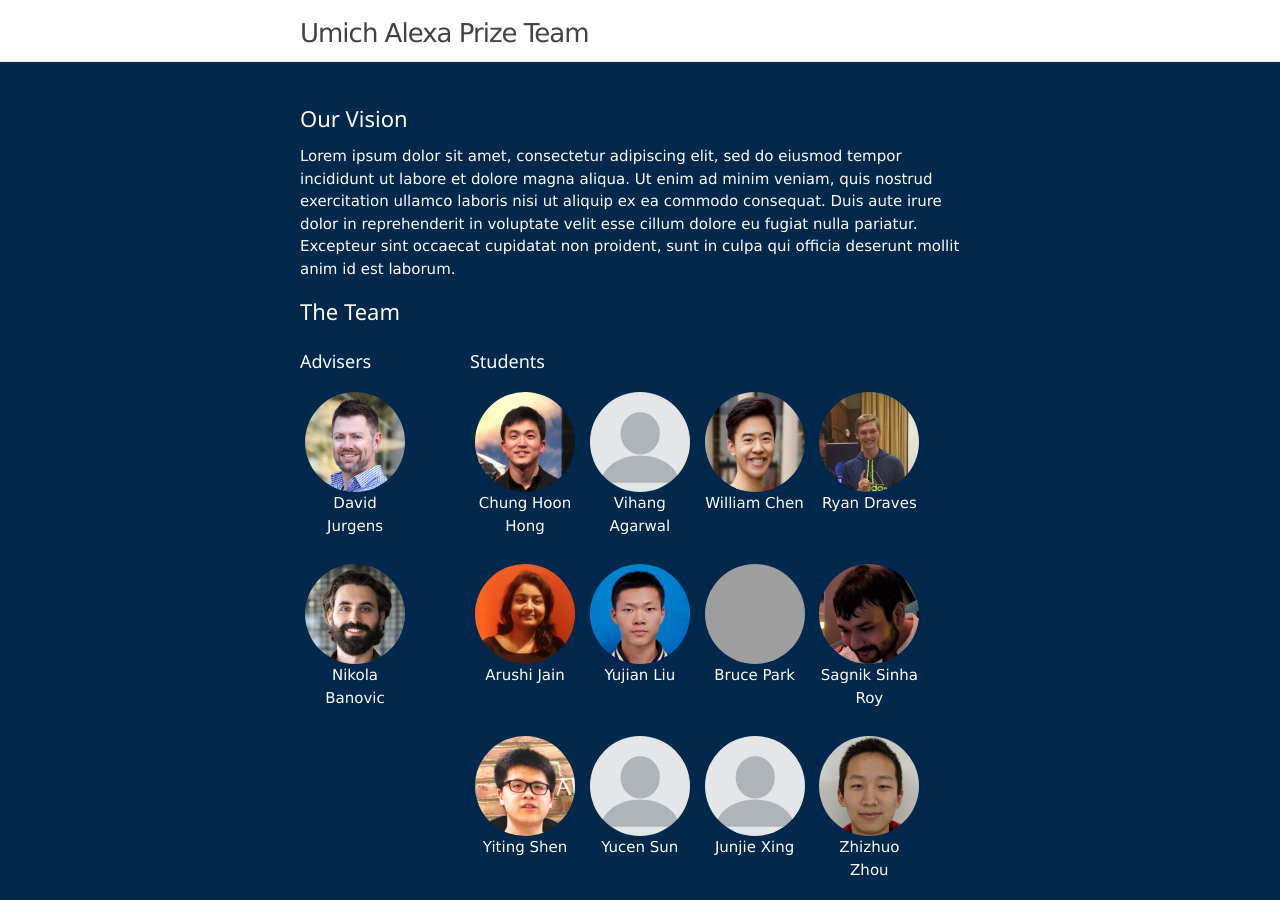
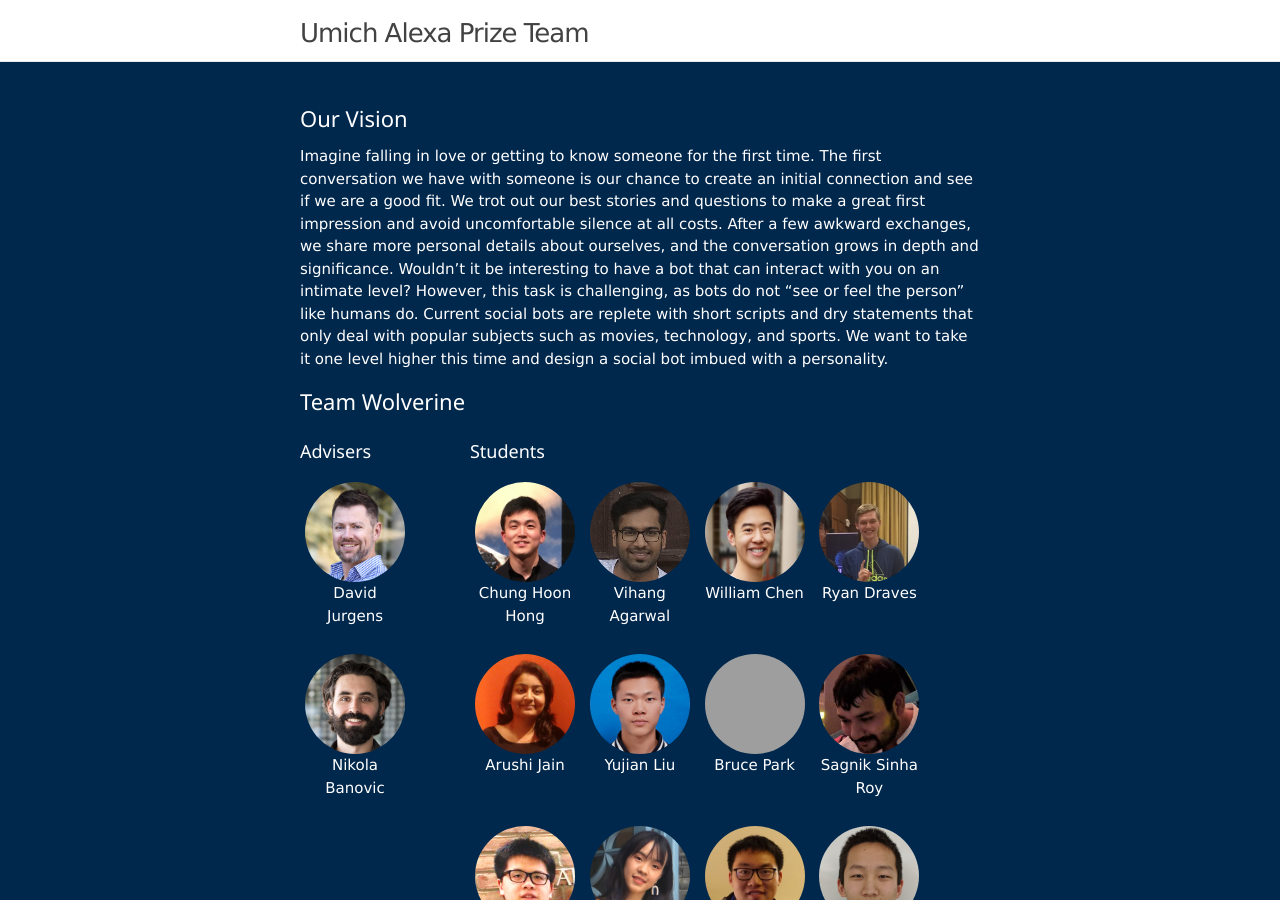
Before and after one commit to RyanDraves/alexaprize-audrey.github.io, a Jekyll site: the page built from index.html, in a window 1280 px wide and 900 px high. Built offline with Jekyll 4.4.1, drawn with Linux system fonts in a browser that asks for light colours; grey boxes are pictures that could not be loaded.

Commit message:
added last of the initial content

```diff
--- a/index.html
+++ b/index.html
@@ -6,9 +6,9 @@
 
   <h1 class="page-heading">Our Vision</h1>
 
-  <p>Lorem ipsum dolor sit amet, consectetur adipiscing elit, sed do eiusmod tempor incididunt ut labore et dolore magna aliqua. Ut enim ad minim veniam, quis nostrud exercitation ullamco laboris nisi ut aliquip ex ea commodo consequat. Duis aute irure dolor in reprehenderit in voluptate velit esse cillum dolore eu fugiat nulla pariatur. Excepteur sint occaecat cupidatat non proident, sunt in culpa qui officia deserunt mollit anim id est laborum.</p>
+  <p>Imagine falling in love or getting to know someone for the first time. The first conversation we have with someone is our chance to create an initial connection and see if we are a good fit. We trot out our best stories and questions to make a great first impression and avoid uncomfortable silence at all costs. After a few awkward exchanges, we share more personal details about ourselves, and the conversation grows in depth and significance. Wouldn’t it be interesting to have a bot that can interact with you on an intimate level? However, this task is challenging, as bots do not “see or feel the person” like humans do. Current social bots are replete with short scripts and dry statements that only deal with popular subjects such as movies, technology, and sports. We want to take it one level higher this time and design a social bot imbued with a personality.</p>
 
-  <h1 class="page-heading">The Team</h1>
+  <h1 class="page-heading">Team Wolverine</h1>
 
   <div class="w3-row">
     <div class="w3-col m4 l3">
--- a/team/vihang_agarwal.html
+++ b/team/vihang_agarwal.html
@@ -7,5 +7,6 @@
 
     <h1 class="page-heading">About</h1>
 
+    <p>Vihang Agarwal is a graduate student pursuing a Master's in Computer Science. Vihang has NLP experience with image caption generation and text-based sentiment classification, and will focus on dialogue policy and system architecture. One past project was the development of a virtual pet-sitter which localizes pets and recognizes activity through security cameras.</p>
 
 </div>
```
Also changed, not shown: team/renee_li.html (deleted, +0 -11 lines), images/junjie_xing.png, images/renee_li.png (deleted), images/vihang_agarwal.png, images/yucen_sun.png.
